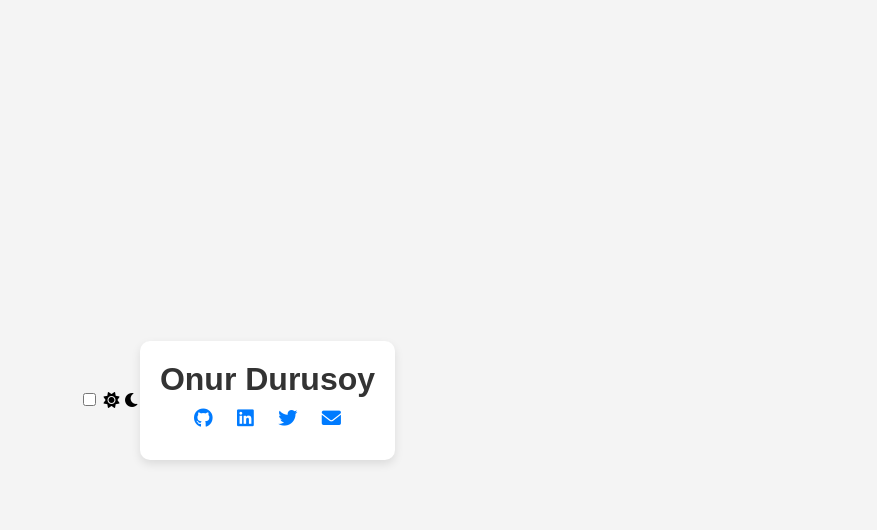
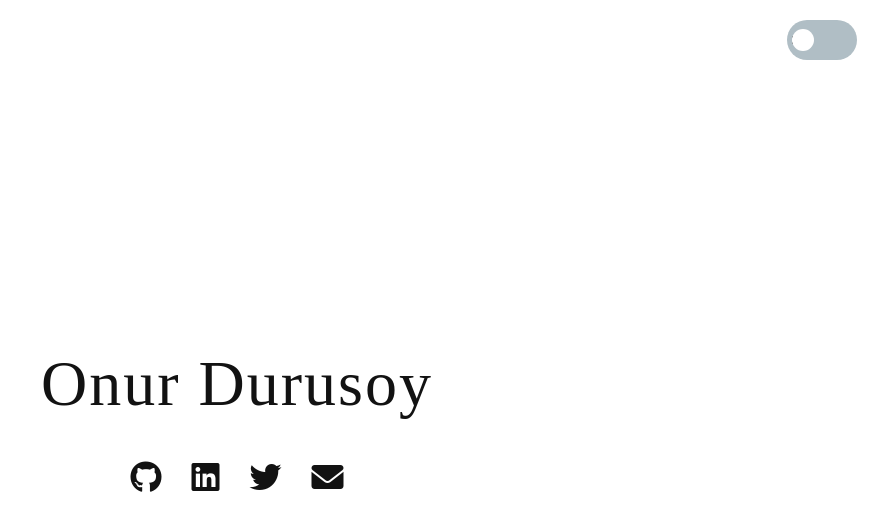
Before and after one commit to onrdrsy/onurdurusoy, a plain HTML site: page index.html in a window 1280 px wide. Shown: the whole page, without its empty margins (403-1280 px from the left). Drawn offline with Linux system fonts and the light colour scheme; a web font is replaced by a local one.

Commit message:
Update styles.css
tasarım değişikliği

```diff
--- a/styles.css
+++ b/styles.css
@@ -1,42 +1,127 @@
-body {
-    margin: 0;
-    font-family: 'Arial', sans-serif;
-    display: flex;
-    justify-content: center;
-    align-items: center;
-    height: 100vh;
-    background-color: #f4f4f4;
+/* Genel Stil */
+html, body {
+  height: 100%;
+  margin: 0;
+  padding: 0;
+  font-family: 'Ledger', serif;
+  display: flex;
+  justify-content: center;
+  align-items: center;
+  text-align: center;
+  transition: background-color 0.3s ease, color 0.3s ease;
 }
 
-.container {
-    text-align: center;
-    background: #fff;
-    padding: 20px;
-    border-radius: 10px;
-    box-shadow: 0 4px 10px rgba(0, 0, 0, 0.1);
+/* Light Mode */
+body.light-mode {
+  background: #ffffff;
+  color: #121212;
 }
 
-.profile-pic {
-    width: 150px;
-    height: 150px;
-    border-radius: 50%;
-    margin-bottom: 20px;
+/* Dark Mode */
+body.dark-mode {
+  background: #121212;
+  color: #B0BEC5;
 }
 
-h1 {
-    margin: 0;
-    font-size: 2em;
-    color: #333;
+/* Container */
+.container {
+  max-width: 800px;
+  padding: 20px;
 }
 
-.social-links a {
-    display: inline-block;
-    margin: 10px;
-    color: #007bff;
-    text-decoration: none;
-    font-size: 1.2em;
+/* Ad Soyad Stili */
+h1 {
+  font-size: 4rem;
+  margin-bottom: 40px;
+  font-weight: normal;
+  letter-spacing: 2px;
 }
 
-.social-links a:hover {
-    color: #0056b3;
+/* Sosyal Medya Bağlantıları Stili */
+.social-links {
+  display: flex;
+  justify-content: center;
+  gap: 30px;
 }
+
+.social-link {
+  color: inherit;
+  text-decoration: none;
+  font-size: 1.5rem;
+  transition: color 0.3s ease;
+}
+
+.social-link i {
+  font-size: 2rem;
+}
+
+.social-link:hover {
+  color: #007BFF;
+}
+
+/* Tema Değiştirme Butonu */
+.theme-switcher {
+  position: absolute;
+  top: 20px;
+  right: 20px;
+}
+
+.theme-toggle {
+  display: none;
+}
+
+.theme-label {
+  display: flex;
+  align-items: center;
+  justify-content: space-between;
+  width: 60px;
+  height: 30px;
+  background: #B0BEC5;
+  border-radius: 50px;
+  padding: 5px;
+  cursor: pointer;
+  position: relative;
+  transition: background-color 0.3s ease;
+}
+
+.theme-label i {
+  font-size: 1rem;
+  color: #121212;
+  transition: opacity 0.3s ease;
+}
+
+.theme-label .fa-sun {
+  opacity: 1;
+}
+
+.theme-label .fa-moon {
+  opacity: 0;
+}
+
+.theme-ball {
+  width: 22px;
+  height: 22px;
+  background: #ffffff;
+  border-radius: 50%;
+  position: absolute;
+  left: 5px;
+  transition: transform 0.3s ease, background-color 0.3s ease;
+}
+
+/* Dark Mode için Tema Butonu Stili */
+body.dark-mode .theme-label {
+  background: #007BFF;
+}
+
+body.dark-mode .theme-label .fa-sun {
+  opacity: 0;
+}
+
+body.dark-mode .theme-label .fa-moon {
+  opacity: 1;
+}
+
+body.dark-mode .theme-ball {
+  transform: translateX(30px);
+  background: #121212;
+}
```
